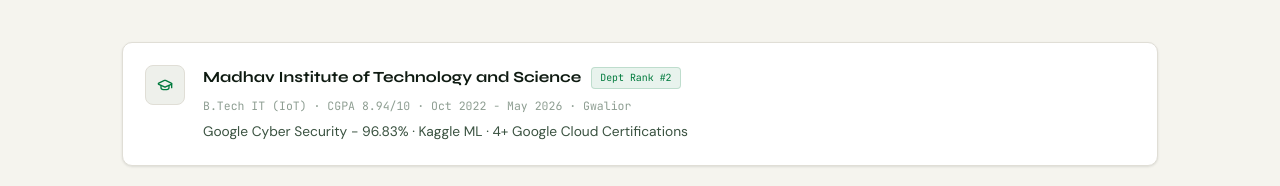
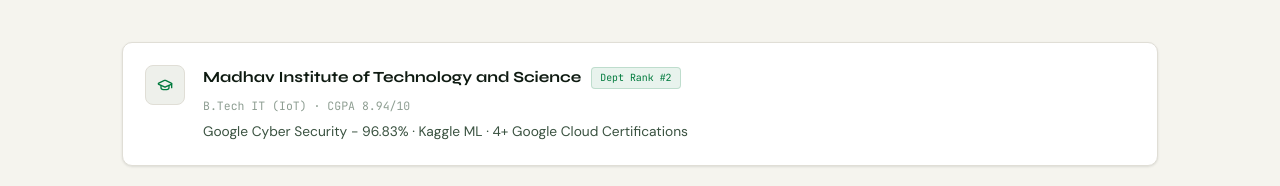
Before and after one commit to sarcasticdhruv/pro-portfolio, a React (Vite) app: page / in a window 1280 px wide. Shown: the part 3787-3973 px from the top of the page. Built offline with nearby package versions, Linux system fonts and the light colour scheme; no server answers; what marked-highlight would draw is missing.

Commit message:
fix: but in exp page

```diff
--- a/src/components/Experience.tsx
+++ b/src/components/Experience.tsx
@@ -212,7 +212,7 @@ export default function Experience() {
                   </span>
                 </div>
                 <p style={{ fontFamily: "'JetBrains Mono', monospace", fontSize: '0.72rem', color: 'var(--text-dim)', marginBottom: '5px' }}>
-                  B.Tech IT (IoT) · CGPA 8.94/10 · Oct 2022 - May 2026 · Gwalior
+                  B.Tech IT (IoT) · CGPA 8.94/10
                 </p>
                 <p style={{ color: 'var(--text-muted)', fontSize: '0.86rem' }}>
                   Google Cyber Security - 96.83% · Kaggle ML · 4+ Google Cloud Certifications
```
